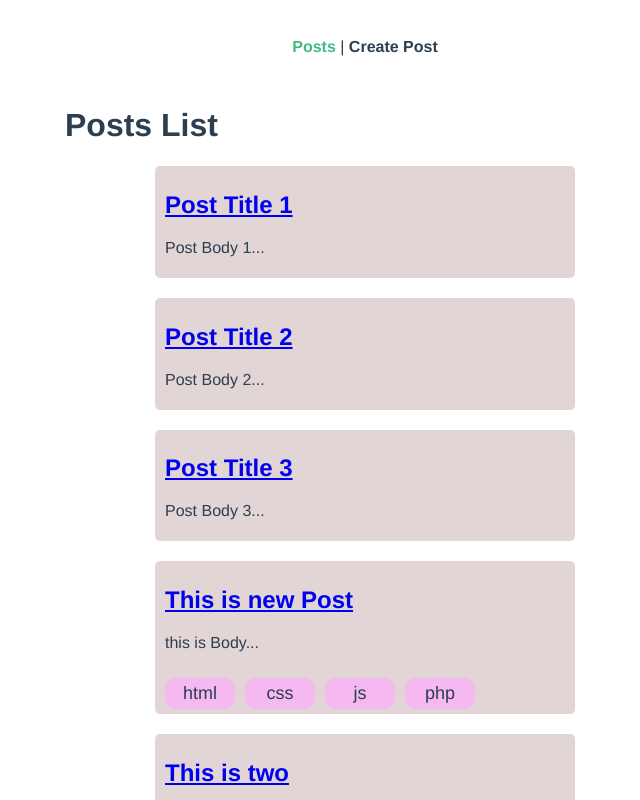
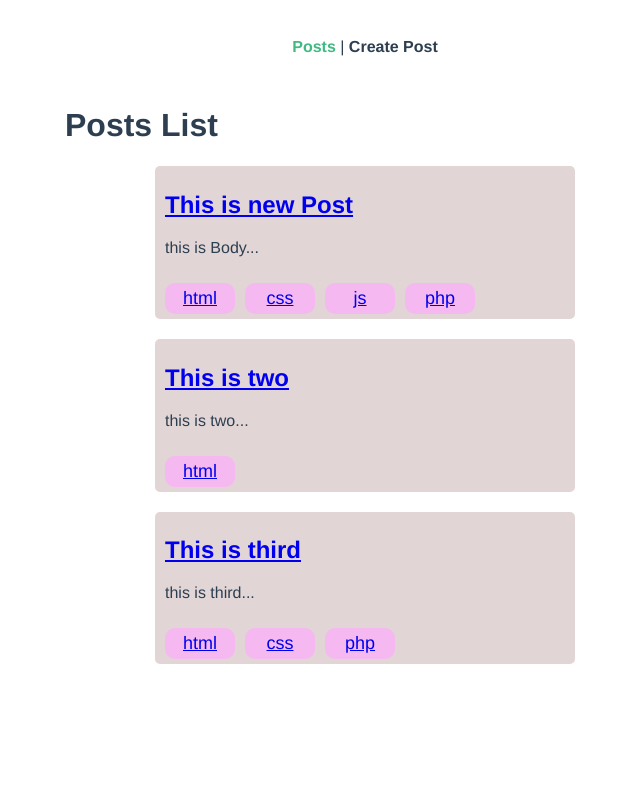
Before and after one commit to r1d3rzz/composition-api, a Vue app: page / in a window 1280 px wide. Shown: the top 800 px of the page, without its empty margins (275-915 px from the left). Built offline with nearby package versions, Linux system fonts and the light colour scheme; data requests are answered from the project's data file.

Commit message:
post filter with tag using router

```diff
--- a/database/db.json
+++ b/database/db.json
@@ -1,47 +1,21 @@
 {
   "posts": [
     {
-      "id": 1,
-      "title": "Post Title 1",
-      "body": "Post Body 1"
-    },
-    {
-      "id": 2,
-      "title": "Post Title 2",
-      "body": "Post Body 2"
-    },
-    {
-      "id": 3,
-      "title": "Post Title 3",
-      "body": "Post Body 3"
-    },
-    {
       "title": "This is new Post",
       "body": "this is Body",
-      "tags": [
-        "html",
-        "css",
-        "js",
-        "php"
-      ],
+      "tags": ["html", "css", "js", "php"],
       "id": 4
     },
     {
       "title": "This is two",
       "body": "this is two",
-      "tags": [
-        "html"
-      ],
+      "tags": ["html"],
       "id": 5
     },
     {
       "title": "This is third",
       "body": "this is third",
-      "tags": [
-        "html",
-        "css",
-        "php"
-      ],
+      "tags": ["html", "css", "php"],
       "id": 6
     }
   ]
--- a/src/components/SinglePost.vue
+++ b/src/components/SinglePost.vue
@@ -4,7 +4,9 @@
   </router-link>
   <p>{{ cutPostBody }}</p>
   <div v-for="tag in post.tags" class="tagContainer" :key="tag">
-    <span>{{ tag }}</span>
+    <router-link :to="{name : 'postTag',params:{tag}}">
+      <span>{{ tag }}</span>
+    </router-link>
   </div>
 </template>
 
--- a/src/router/index.js
+++ b/src/router/index.js
@@ -2,6 +2,7 @@ import { createRouter, createWebHistory } from "vue-router";
 import HomeView from "../views/HomeView.vue";
 import PostDetail from "../views/PostDetail.vue";
 import PostCreate from "../views/PostCreate.vue";
+import PostTag from "../views/PostTag.vue";
 
 const routes = [
   {
@@ -20,6 +21,12 @@ const routes = [
     name: "postCreate",
     component: PostCreate,
   },
+  {
+    path: "/post/tags/:tag",
+    name: "postTag",
+    component: PostTag,
+    props: true,
+  },
 ];
 
 const router = createRouter({
--- /dev/null
+++ b/src/views/PostTag.vue
@@ -0,0 +1,39 @@
+<template>
+  <h1>{{ tag }}</h1>
+
+  <div v-if="error">
+    <h3>{{ error }}</h3>
+  </div>
+
+  <div v-if="posts.length">
+    <PostLists :posts="postsFilter"></PostLists>
+  </div>
+
+  <div v-else>loading...</div>
+</template>
+
+<script>
+import PostLists from "../components/PostLists";
+import { computed } from "@vue/runtime-core";
+import getPosts from "../composable/getPosts";
+export default {
+  components: { PostLists },
+  props: ["tag"],
+  setup(prop) {
+    let { posts, error, load } = getPosts();
+
+    load();
+
+    let postsFilter = computed(() => {
+      return posts.value.filter((post) => {
+        return post.tags.includes(prop.tag);
+      });
+    });
+
+    return { posts, error, postsFilter };
+  },
+};
+</script>
+
+<style>
+</style>
```
